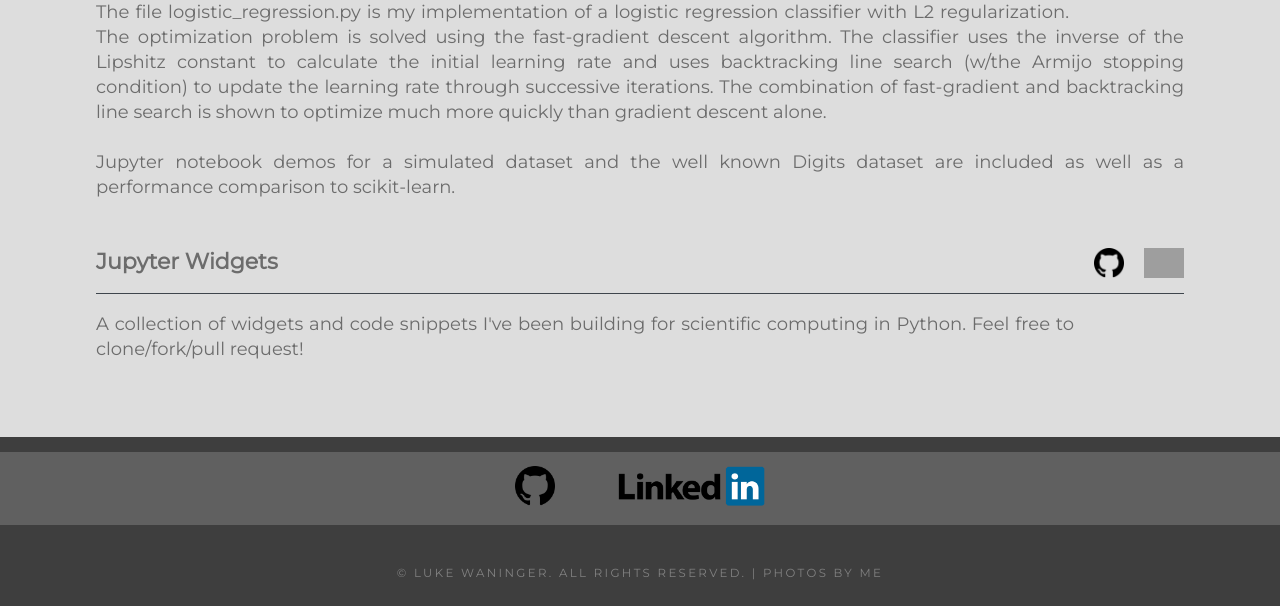
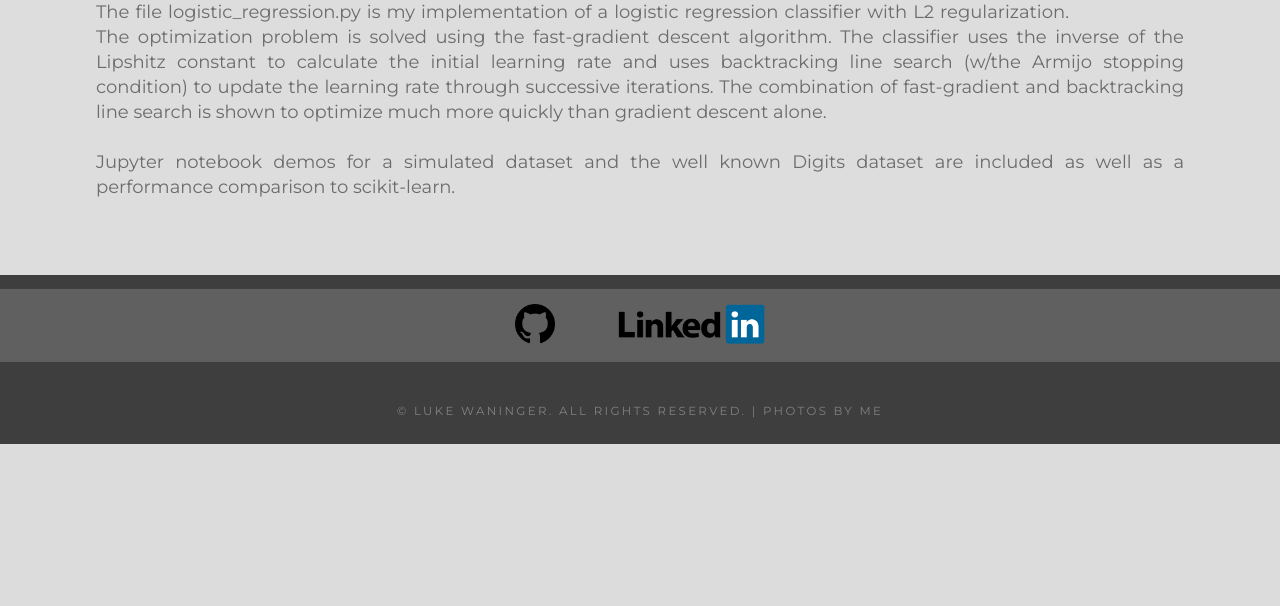
Before and after one commit to aajibad1/waninger, a Flask app: page /projects in a window 1280 px wide. Shown: the part 1376-1982 px from the top of the page. After the commit the page ends 1820 px from the top, so only its background shows below. Run offline with Flask 2, Linux system fonts and the light colour scheme; grey boxes are pictures that could not be loaded.

Commit message:
removed jupyter widgets until I can get more content

```diff
--- a/waninger/templates/projects.html
+++ b/waninger/templates/projects.html
@@ -118,19 +118,19 @@
         </div>
 
         <!-- Jupyter Widgets -->
-        <div class="project">
-            <div class="project-title">
-                <h2>Jupyter Widgets</h2>
-                <a href="#" target='_blank' title="See it!">
-                    <img src="{{ url_for('static', filename='chevright.png') }}" alt="See it!") />
-                </a>
-                <a href="#" target="_blank" title="Github">
-                    <img src="{{ url_for('static', filename='github.png') }}" alt="Github"/>
-                </a>
-            </div>
-            <p>A collection of widgets and code snippets I've been building for scientific computing in Python. Feel
-                free to clone/fork/pull request!
-            </p>
-        </div>
+{#        <div class="project">#}
+{#            <div class="project-title">#}
+{#                <h2>Jupyter Widgets</h2>#}
+{#                <a href="#" target='_blank' title="See it!">#}
+{#                    <img src="{{ url_for('static', filename='chevright.png') }}" alt="See it!") />#}
+{#                </a>#}
+{#                <a href="#" target="_blank" title="Github">#}
+{#                    <img src="{{ url_for('static', filename='github.png') }}" alt="Github"/>#}
+{#                </a>#}
+{#            </div>#}
+{#            <p>A collection of widgets and code snippets I've been building for scientific computing in Python. Feel#}
+{#                free to clone/fork/pull request!#}
+{#            </p>#}
+{#        </div>#}
     </div>
 {% endblock %}
```
